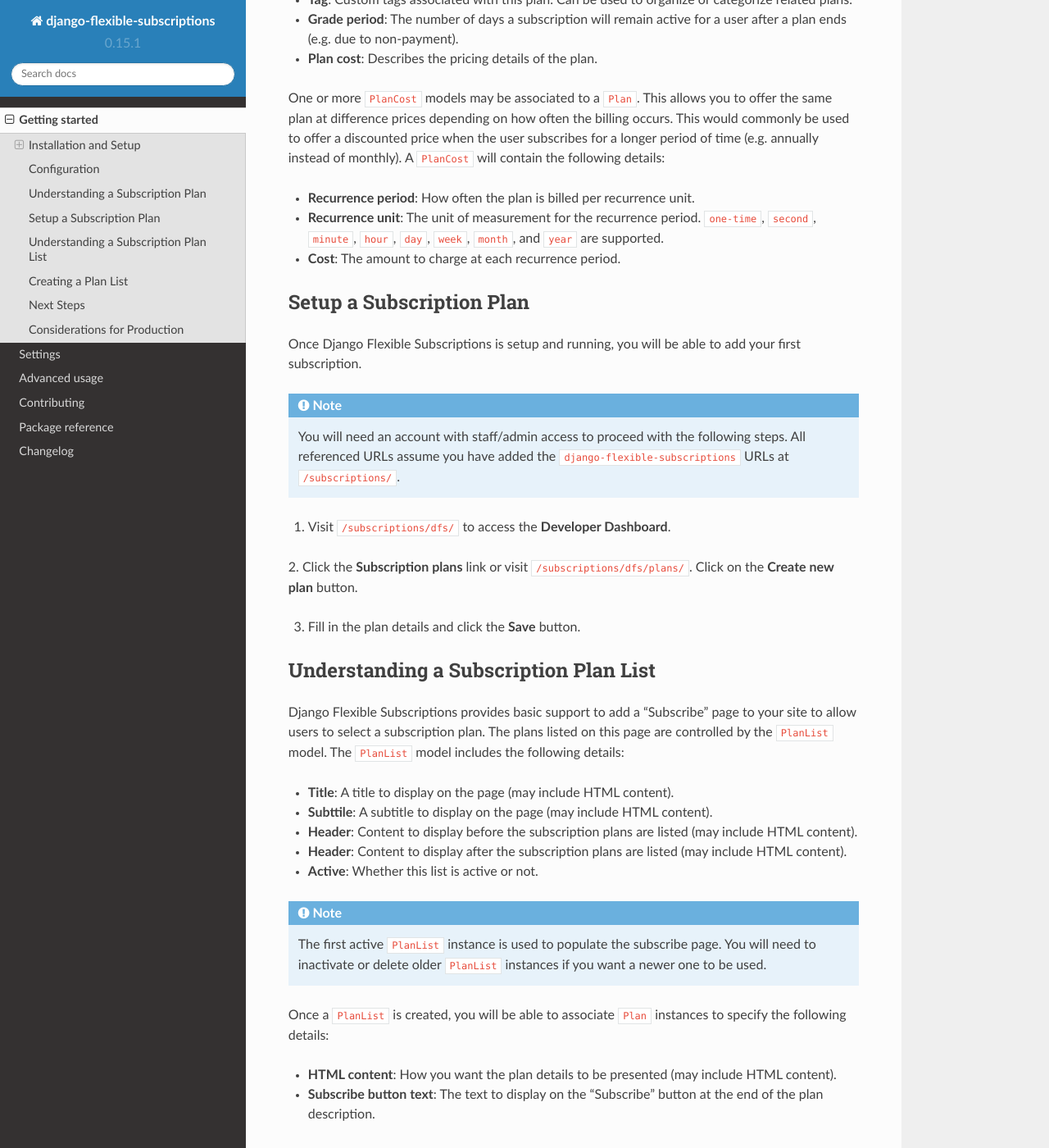
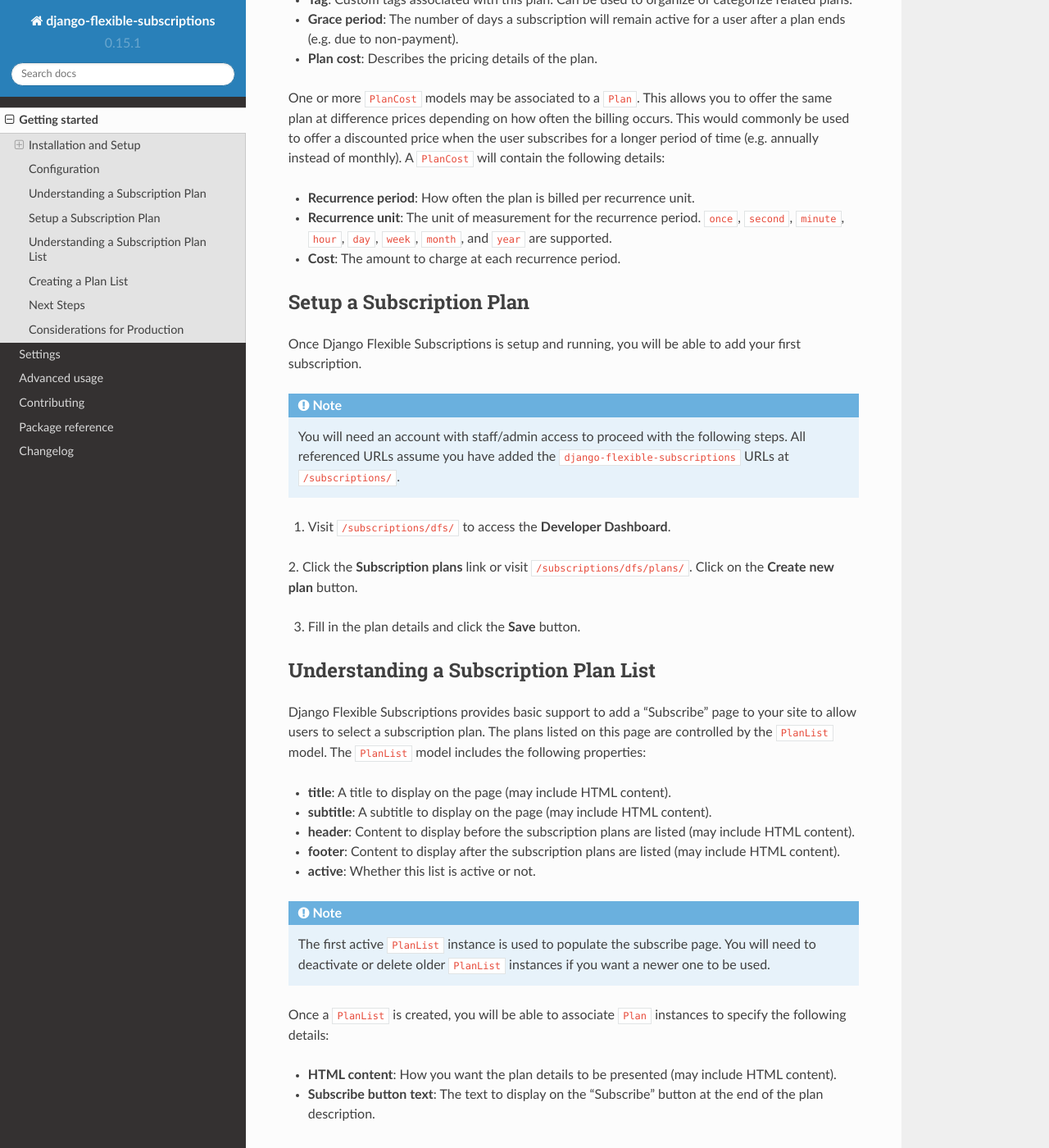
Before and after one commit to studybuffalo/django-flexible-subscriptions, a Sphinx documentation site: the page built from docs/installation.rst, in a window 1280 px wide and 1400 px high, scrolled down 2061 px. Shown: the whole window at 82% size. Built offline with Sphinx 7.4.7 and the Read the Docs theme 2.0.0, drawn with Linux system fonts in a browser that asks for light colours.

Commit message:
Amend installation documentation.
- fix some minor typos
- lowercased PlanList properties

```diff
--- a/docs/installation.rst
+++ b/docs/installation.rst
@@ -117,7 +117,7 @@
 * **Group**: The ``Group`` model(s) associated to this plan.
 * **Tag**: Custom tags associated with this plan. Can be used to
   organize or categorize related plans.
-* **Grade period**: The number of days a subscription will remain
+* **Grace period**: The number of days a subscription will remain
   active for a user after a plan ends (e.g. due to non-payment).
 * **Plan cost**: Describes the pricing details of the plan.
 
@@ -131,7 +131,7 @@
 * **Recurrence period**: How often the plan is billed per recurrence
   unit.
 * **Recurrence unit**: The unit of measurement for the recurrence
-  period. ``one-time``, ``second``, ``minute``, ``hour``, ``day``,
+  period. ``once``, ``second``, ``minute``, ``hour``, ``day``,
   ``week``, ``month``, and ``year`` are supported.
 * **Cost**: The amount to charge at each recurrence period.
 
@@ -162,21 +162,21 @@
 Django Flexible Subscriptions provides basic support to add a
 "Subscribe" page to your site to allow users to select a subscription
 plan. The plans listed on this page are controlled by the ``PlanList``
-model. The ``PlanList`` model includes the following details:
+model. The ``PlanList`` model includes the following properties:
 
-* **Title**: A title to display on the page (may include HTML content).
-* **Subttile**: A subtitle to display on the page (may include HTML
+* **title**: A title to display on the page (may include HTML content).
+* **subtitle**: A subtitle to display on the page (may include HTML
   content).
-* **Header**: Content to display before the subscription plans are
+* **header**: Content to display before the subscription plans are
   listed (may include HTML content).
-* **Header**: Content to display after the subscription plans are
+* **footer**: Content to display after the subscription plans are
   listed (may include HTML content).
-* **Active**: Whether this list is active or not.
+* **active**: Whether this list is active or not.
 
 .. note::
 
     The first active ``PlanList`` instance is used to populate the
-    subscribe page. You will need to inactivate or delete older
+    subscribe page. You will need to deactivate or delete older
     ``PlanList`` instances if you want a newer one to be used.
 
 Once a ``PlanList`` is created, you will be able to associate ``Plan``
```
